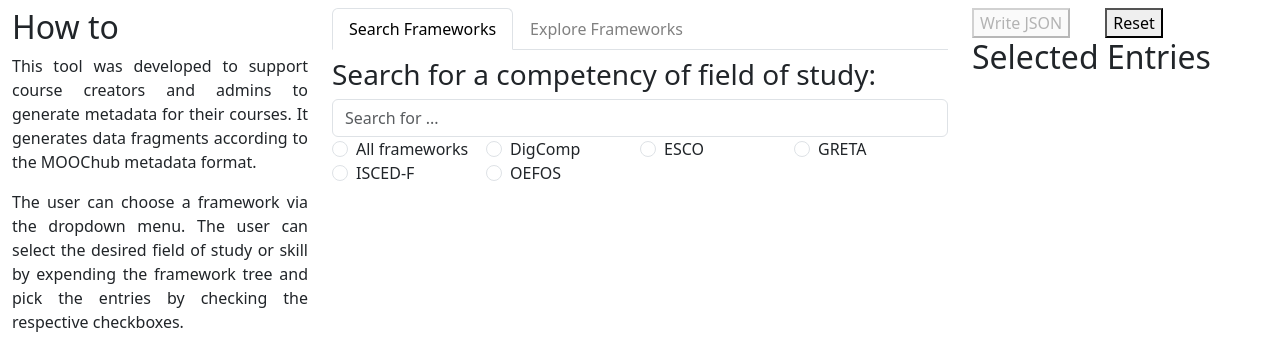
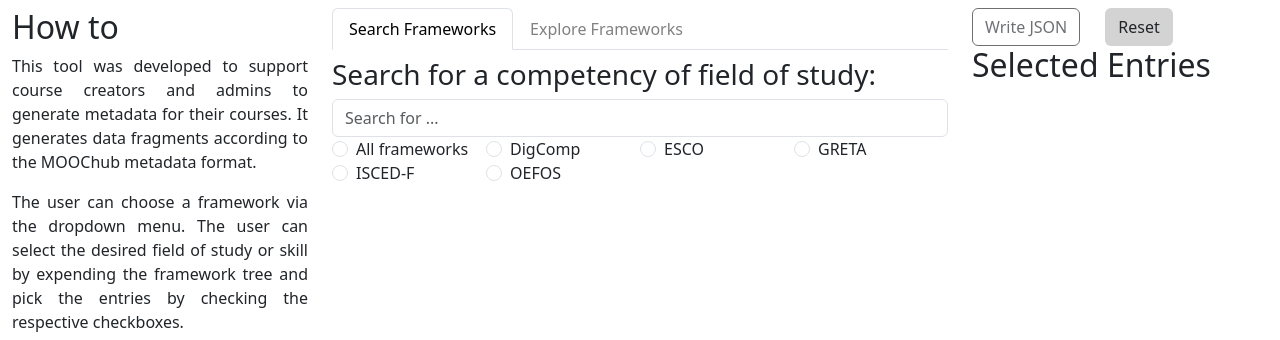
Before and after one commit to MOOChub/metadata_generator, a Flask app: page / in a window 1280 px wide. Shown: the part 101-441 px from the top of the page. Run offline with Flask 3, Linux system fonts and the light colour scheme; some libraries are stand-ins or nearby versions.

Commit message:
restyle frontend (buttons)

```diff
--- a/documentation/creators.html
+++ b/documentation/creators.html
@@ -12,5 +12,4 @@
     <img src="/static/images/hpi_logo_web.jpg" alt="Logo HPI" class="img-fluid m-3">
     <img src="/static/images/open_hpi_logo_web.jpg" alt="Logo openHPI" class="img-fluid m-3">
 
-
 </div>
--- a/static/style.css
+++ b/static/css/style.css
@@ -1,5 +1,9 @@
 p, ul {
     text-align: justify;
+}
+
+.btn{
+    background-color: lightgray;
 }
 
 .accordion-button {
--- a/templates/index.html
+++ b/templates/index.html
@@ -4,7 +4,7 @@
     <meta charset="UTF-8">
     <title>JSON Generator</title>
     <link rel="stylesheet" href="/static/css/bootstrap.css">
-    <link rel="stylesheet" href="/static/style.css">
+    <link rel="stylesheet" href="/static/css/style.css">
 </head>
 <body>
     <header>
@@ -68,10 +68,10 @@
             <div class="col-3">
                 <div class="row" id="control-panel">
                     <div class="col-5">
-                        <button id="write_json_button" disabled="disabled" onclick="write_json()">Write JSON</button>
+                        <button id="write_json_button" class="btn" disabled="disabled" onclick="write_json()">Write JSON</button>
                     </div>
                     <div class="col-4">
-                        <button id="reset_button" onclick="reset_selection()">Reset</button>
+                        <button id="reset_button" class="btn" onclick="reset_selection()">Reset</button>
                     </div>
                 </div>
                 <div class="row">
@@ -97,6 +97,6 @@
         </div>
     </footer>
 <script src="/static/js/bootstrap.js"></script>
-<script src="../static/script.js"></script>
+<script src="/static/js/script.js"></script>
 </body>
 </html>
```
Also changed, not shown: static/js/script.js (renamed from static/script.js, +1 -6 lines).
